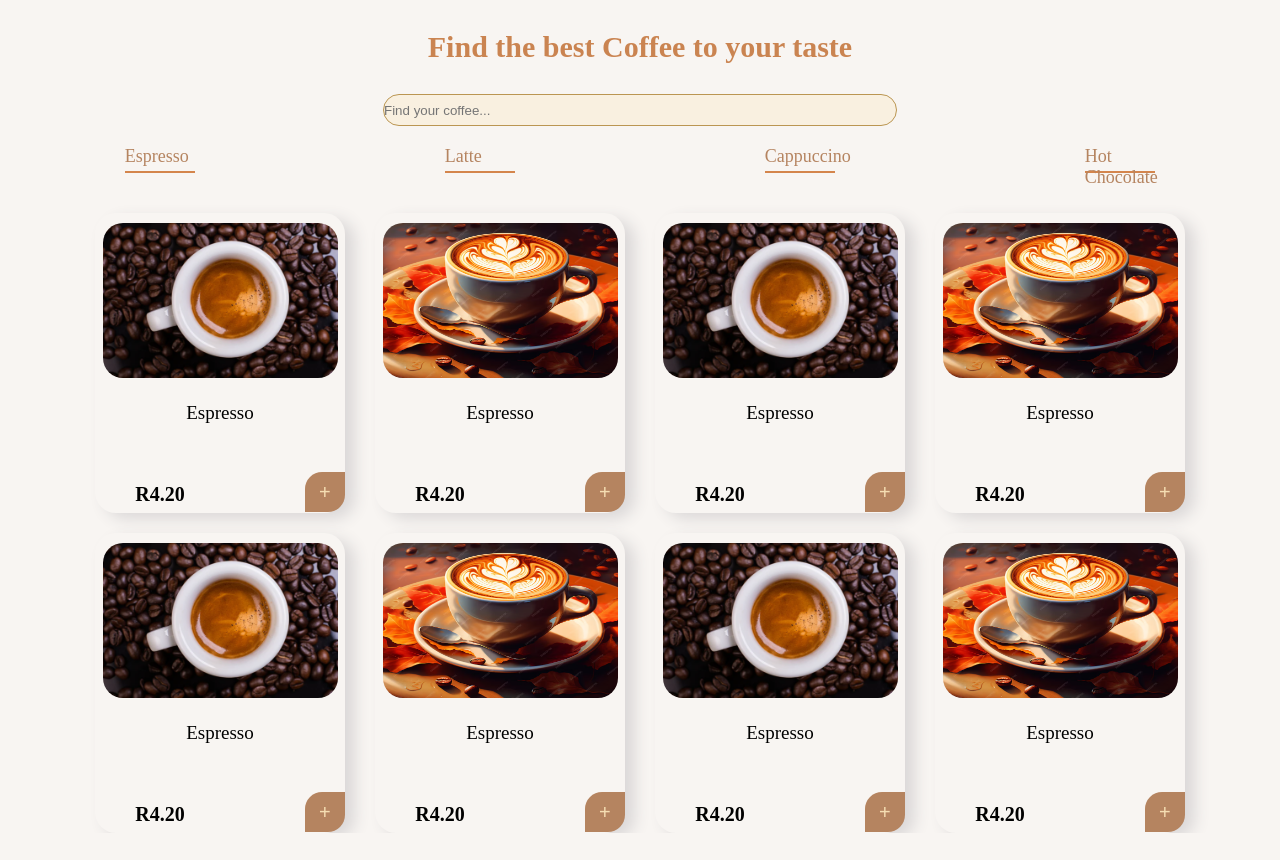
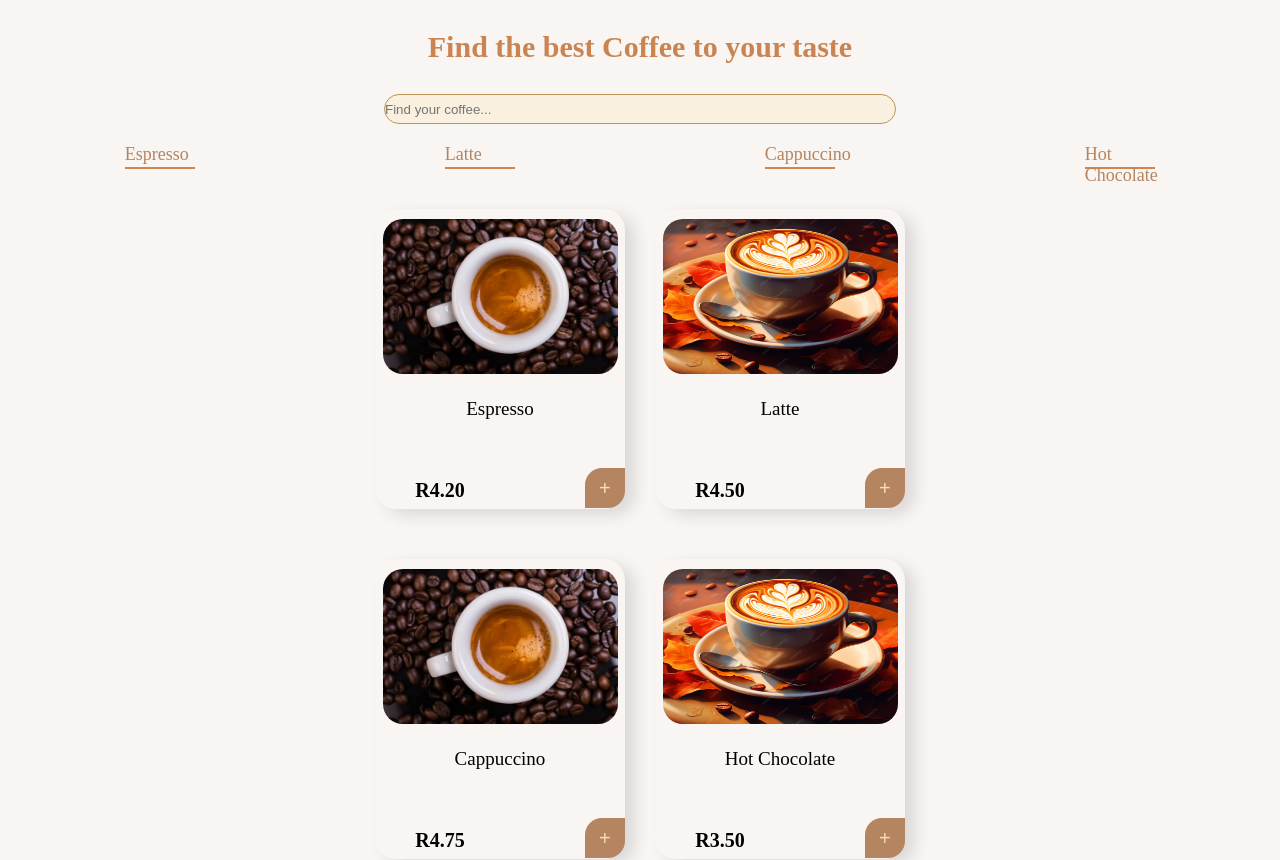
Before and after one commit to xolabangaza/Coffe_Machine, a React (Vite) app: page /home in a window 1280 px wide. Shown: the top 860 px of the page. Before the commit the page ends 833 px from the top, so only its background shows below. Built offline with nearby package versions, Linux system fonts and the light colour scheme.

Commit message:
added db.js for storing my products

```diff
--- a/src/App.jsx
+++ b/src/App.jsx
@@ -1,4 +1,3 @@
-// App.js
 import React from 'react';
 import { BrowserRouter as Router, Routes, Route } from 'react-router-dom';
 import SplashScreen from './SplashScreen';
@@ -11,7 +10,7 @@ function App() {
       <Routes>
         <Route path="/" element={<SplashScreen />} />
         <Route path="/home" element={<HomeScreen />} />
-        <Route path="/details" element={<DetailsScreen />} />
+        <Route path="/DetailsScreen" element={<DetailsScreen />} />
       </Routes>
     </Router>
   );
--- a/src/DetailsScreen.css
+++ b/src/DetailsScreen.css
@@ -1,10 +1,16 @@
+*{
+  padding: 0;
+  margin: 0;
+  box-sizing: border-box;
+}
+
 .details-container {
     padding: 20px;
-    background-color: #f8f5f2;
+    /* background-color: #b16d29; */
   }
 
   .details-img {
-    width: 100%;
+    /* width: 100%; */
     border-radius: 10px;
     margin-bottom: 20px;
   }
@@ -25,3 +31,6 @@
     color: white;
     padding: 10px 20px;
   }
+  h2{
+    color: #b16d29;
+  }
--- a/src/DetailsScreen.jsx
+++ b/src/DetailsScreen.jsx
@@ -1,33 +1,45 @@
-// DetailsScreen.js
-import React, { useState } from 'react';
+// DetailsScreen.jsx
+import React, { useState, useEffect } from 'react';
 import './DetailsScreen.css';
+import products from './db'; // Import products array
 
 const DetailsScreen = () => {
+  const [product, setProduct] = useState(null);
   const [size, setSize] = useState('M');
   const [chocolate, setChocolate] = useState('Milk Chocolate');
   const [quantity, setQuantity] = useState(1);
 
+  useEffect(() => {
+    const productId = localStorage.getItem('selectedProductId');
+    if (productId) {
+      const selectedProduct = products.find(p => p.id === parseInt(productId, 10));
+      setProduct(selectedProduct);
+    }
+  }, []);
+
   const increaseQuantity = () => setQuantity(quantity + 1);
   const decreaseQuantity = () => setQuantity(Math.max(1, quantity - 1));
 
+  if (!product) return <div>Loading...</div>; // Optional loading state
+
   return (
     <div className="details-container">
-      <img src="espresso-detail.jpg" alt="Espresso" className="details-img" />
-      <h2>Espresso with chocolate</h2>
-      <p>Description of the coffee goes here.</p>
+      <img src={product.image} alt={product.name} className="details-img" />
+      <h2>{product.name}</h2>
+      <p>{product.description}</p>
       <div className="options">
         <h4>Choice of Chocolate</h4>
         <div>
-          <button onClick={() => setChocolate('White Chocolate')}>White</button>
-          <button onClick={() => setChocolate('Milk Chocolate')}>Milk</button>
-          <button onClick={() => setChocolate('Dark Chocolate')}>Dark</button>
+          {product.options.chocolate.map(choco => (
+            <button key={choco} onClick={() => setChocolate(choco)}>{choco}</button>
+          ))}
         </div>
       </div>
       <div className="size-options">
         <h4>Size</h4>
-        <button onClick={() => setSize('S')}>S</button>
-        <button onClick={() => setSize('M')}>M</button>
-        <button onClick={() => setSize('L')}>L</button>
+        {product.options.size.map(s => (
+          <button key={s} onClick={() => setSize(s)}>{s}</button>
+        ))}
       </div>
       <div className="quantity">
         <button onClick={decreaseQuantity}>-</button>
@@ -35,7 +47,7 @@ const DetailsScreen = () => {
         <button onClick={increaseQuantity}>+</button>
       </div>
       <div className="price">
-        <h2>$4.20</h2>
+        <h2>R{(product.price * quantity).toFixed(2)}</h2>
         <button className="buy-button">Buy Now</button>
       </div>
     </div>
--- a/src/HomeScreen.css
+++ b/src/HomeScreen.css
@@ -46,10 +46,12 @@ body{
   }
 
   .coffee-grid {
+    width: 60%;
     display: flex;
     flex-wrap: wrap;
     gap: 30px;
     justify-content: center;
+    margin: auto;
   }
 
   .coffee-item {
--- a/src/HomeScreen.jsx
+++ b/src/HomeScreen.jsx
@@ -1,9 +1,25 @@
-import React from 'react';
+import React, { useState } from 'react';
 import './HomeScreen.css';
-import Espresso from './assets/espresso.png'
-import Latte from './assets/Latte.png'
+import { useNavigate } from 'react-router-dom';
+import products from './db';
 
 const HomeScreen = () => {
+  const navigate = useNavigate();
+
+  // State to track the selected category
+  const [selectedCategory, setSelectedCategory] = useState('');
+
+  // Function to handle product addition and navigation
+  const handleAdd = (productId) => {
+    localStorage.setItem('selectedProductId', productId);
+    navigate('/DetailsScreen');
+  };
+
+  // Function to filter products based on the selected category
+  const filteredProducts = selectedCategory
+    ? products.filter(product => product.name.toLowerCase() === selectedCategory.toLowerCase())
+    : products;
+
   return (
     <div className="home-container">
       <header className="home-header">
@@ -11,64 +27,26 @@ const HomeScreen = () => {
         <input type="text" placeholder="Find your coffee..." className="search-input" />
       </header>
       <section className="coffee-categories">
-        <span className='categories'>Espresso</span>
-        <span className='categories'>Latte</span>
-        <span className='categories'>Cappuccino</span>
-        <span className='categories'>Hot Chocolate</span>
+        {/* Clickable categories to filter products */}
+        {['Espresso', 'Latte', 'Cappuccino', 'Hot Chocolate'].map(category => (
+          <span
+            key={category}
+            className='categories'
+            onClick={() => setSelectedCategory(category)}
+          >
+            {category}
+          </span>
+        ))}
       </section>
       <section className="coffee-grid">
-        {/* Example Coffee Item */}
-        <div className="coffee-item">
-          <img src={Espresso} alt="Espresso" className="coffee-img" />
-          <p className='title'>Espresso</p>
-          <span className='price'>R4.20</span>
-          <button className='add-btn'>+</button>
-        </div>
-        <div className="coffee-item">
-          <img src={Latte} alt="Espresso" className="coffee-img latte" />
-          <p className='title'>Espresso</p>
-          <span className='price'>R4.20</span>
-          <button className='add-btn'>+</button>
-        </div>
-        <div className="coffee-item">
-          <img src={Espresso} alt="Espresso" className="coffee-img" />
-          <p className='title'>Espresso</p>
-          <span className='price'>R4.20</span>
-          <button className='add-btn'>+</button>
-        </div>
-        <div className="coffee-item">
-          <img src={Latte} alt="Espresso" className="coffee-img latte" />
-          <p className='title'>Espresso</p>
-          <span className='price'>R4.20</span>
-          <button className='add-btn'>+</button>
-        </div>
-      </section>
-      <section className="coffee-grid">
-        {/* Example Coffee Item */}
-        <div className="coffee-item">
-          <img src={Espresso} alt="Espresso" className="coffee-img" />
-          <p className='title'>Espresso</p>
-          <span className='price'>R4.20</span>
-          <button className='add-btn'>+</button>
-        </div>
-        <div className="coffee-item">
-          <img src={Latte} alt="Espresso" className="coffee-img latte" />
-          <p className='title'>Espresso</p>
-          <span className='price'>R4.20</span>
-          <button className='add-btn'>+</button>
-        </div>
-        <div className="coffee-item">
-          <img src={Espresso} alt="Espresso" className="coffee-img" />
-          <p className='title'>Espresso</p>
-          <span className='price'>R4.20</span>
-          <button className='add-btn'>+</button>
-        </div>
-        <div className="coffee-item">
-          <img src={Latte} alt="Espresso" className="coffee-img latte" />
-          <p className='title'>Espresso</p>
-          <span className='price'>R4.20</span>
-          <button className='add-btn'>+</button>
-        </div>
+        {filteredProducts.map(product => (
+          <div key={product.id} className="coffee-item">
+            <img src={product.image} alt={product.name} className="coffee-img latte" />
+            <p className='title'>{product.name}</p>
+            <span className='price'>R{product.price.toFixed(2)}</span>
+            <button className='add-btn' onClick={() => handleAdd(product.id)}>+</button>
+          </div>
+        ))}
       </section>
     </div>
   );
--- /dev/null
+++ b/src/db.js
@@ -0,0 +1,97 @@
+// db.js
+import espressoImage from './assets/espresso.png';
+import latteImage from './assets/Latte.png';
+
+const products = [
+  {
+    id: 1,
+    name: "Espresso",
+    image: espressoImage,
+    description: "Rich espresso shot with intense flavor.",
+    price: 4.20,
+    options: {
+      chocolate: ["White Chocolate", "Milk Chocolate", "Dark Chocolate"],
+      size: ["S", "M", "L"]
+    }
+  },
+  {
+    id: 2,
+    name: "Latte",
+    image: latteImage,
+    description: "Smooth and creamy latte topped with milk foam.",
+    price: 4.50,
+    options: {
+      chocolate: ["White Chocolate", "Milk Chocolate", "Dark Chocolate"],
+      size: ["S", "M", "L"]
+    }
+  },
+  {
+    id: 3,
+    name: "Cappuccino",
+    image: espressoImage,
+    description: "Classic cappuccino with a rich layer of foam.",
+    price: 4.75,
+    options: {
+      chocolate: ["White Chocolate", "Milk Chocolate", "Dark Chocolate"],
+      size: ["S", "M", "L"]
+    }
+  },
+  {
+    id: 4,
+    name: "Hot Chocolate",
+    image: latteImage,
+    description: "Rich and warm hot chocolate made with real cocoa.",
+    price: 3.50,
+    options: {
+      chocolate: ["White Chocolate", "Milk Chocolate", "Dark Chocolate"],
+      size: ["S", "M", "L"]
+    }
+  },
+  {
+    id: 5,
+    name: "Espresso",
+    image: espressoImage,
+    description: "Rich espresso shot with intense flavor.",
+    price: 4.20,
+    options: {
+      chocolate: ["White Chocolate", "Milk Chocolate", "Dark Chocolate"],
+      size: ["S", "M", "L"]
+    }
+  },
+  {
+    id: 6,
+    name: "Latte",
+    image: latteImage,
+    description: "Smooth and creamy latte topped with milk foam.",
+    price: 4.50,
+    options: {
+      chocolate: ["White Chocolate", "Milk Chocolate", "Dark Chocolate"],
+      size: ["S", "M", "L"]
+    }
+  },
+  {
+    id: 7,
+    name: "Cappuccino",
+    image: espressoImage,
+    description: "Classic cappuccino with a rich layer of foam.",
+    price: 4.75,
+    options: {
+      chocolate: ["White Chocolate", "Milk Chocolate", "Dark Chocolate"],
+      size: ["S", "M", "L"]
+    }
+  },
+  {
+    id: 8,
+    name: "Hot Chocolate",
+    image: latteImage,
+    description: "Rich and warm hot chocolate made with real cocoa.",
+    price: 3.50,
+    options: {
+      chocolate: ["White Chocolate", "Milk Chocolate", "Dark Chocolate"],
+      size: ["S", "M", "L"]
+    }
+  },
+  // Add more products as needed
+];
+
+export default products;
```
